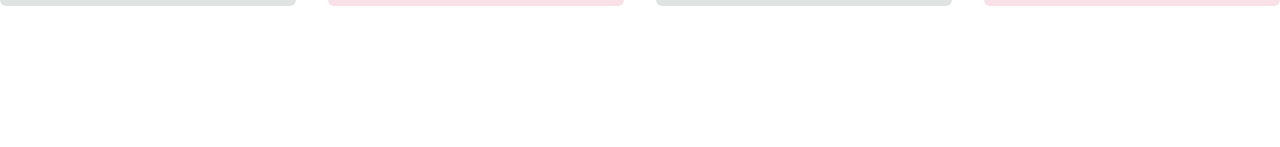
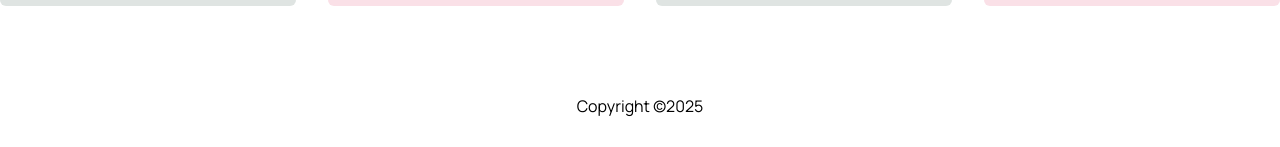
Before and after one commit to parvez-prottoy/React-Book-Finder, a React (Vite) app: page / in a window 1280 px wide. Shown: the part 950-1097 px from the top of the page. Before the commit the page ends 1012 px from the top, so only its background shows below. Built offline with nearby package versions, Linux system fonts and the light colour scheme.

Commit message:
Adding footer section.

```diff
--- /dev/null
+++ b/src/components/Footer/Footer.jsx
@@ -0,0 +1,12 @@
+export default function Footer() {
+  const currentYear = new Date().getFullYear();
+  return (
+    <footer className="py-6 md:py-8">
+      <div className="container mx-auto">
+        <p className="text-center text-sm lg:text-base">
+          Copyright ©{currentYear}
+        </p>
+      </div>
+    </footer>
+  );
+}
--- a/src/layouts/MainLayout.jsx
+++ b/src/layouts/MainLayout.jsx
@@ -1,3 +1,4 @@
+import Footer from "../components/Footer/Footer";
 import Header from "../components/Header/Header";
 
 export default function MainLayout({ children }) {
@@ -5,6 +6,7 @@ export default function MainLayout({ children }) {
     <>
       <Header />
       <main className="my-10 lg:my-14">{children}</main>
+      <Footer />
     </>
   );
 }
```
